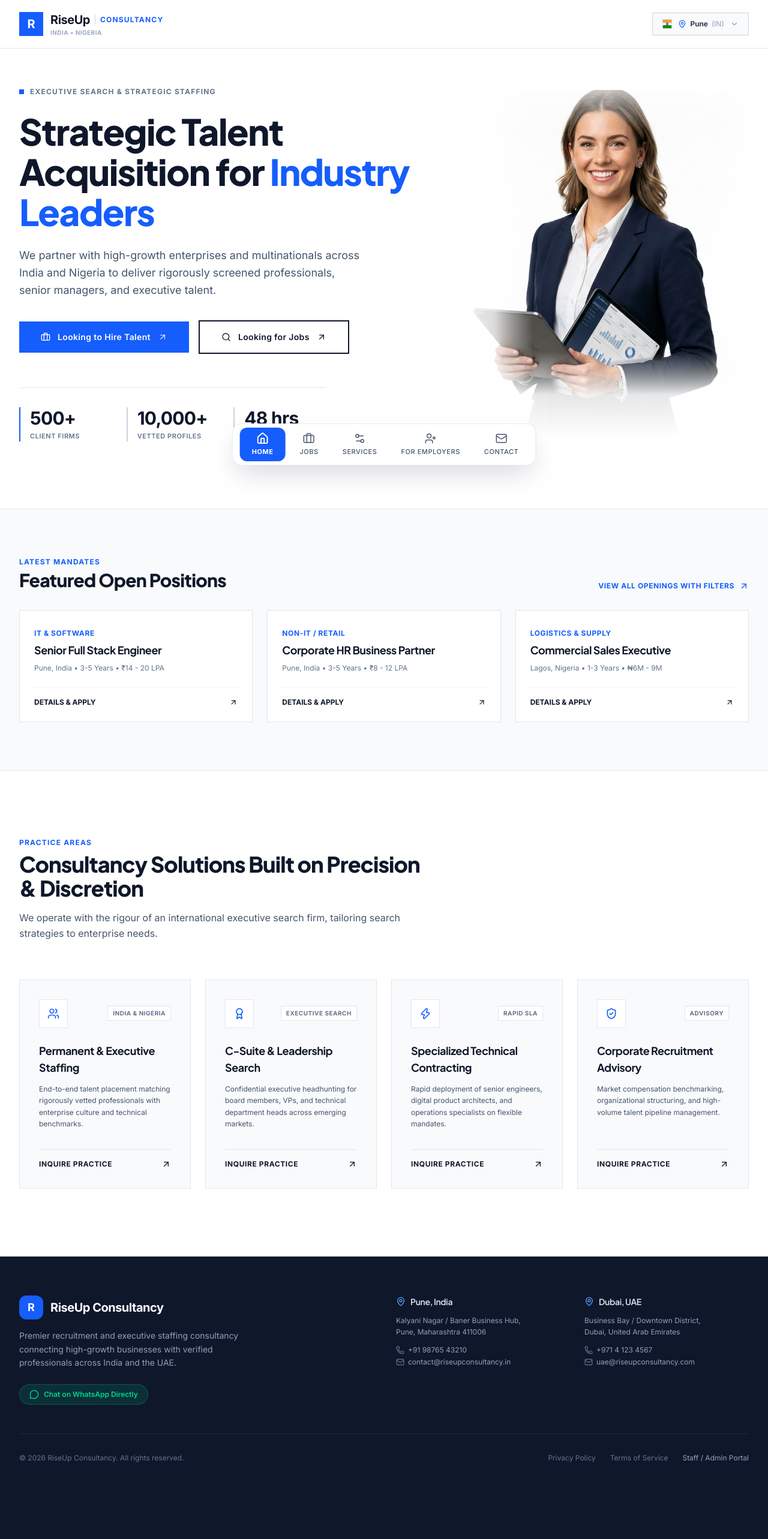
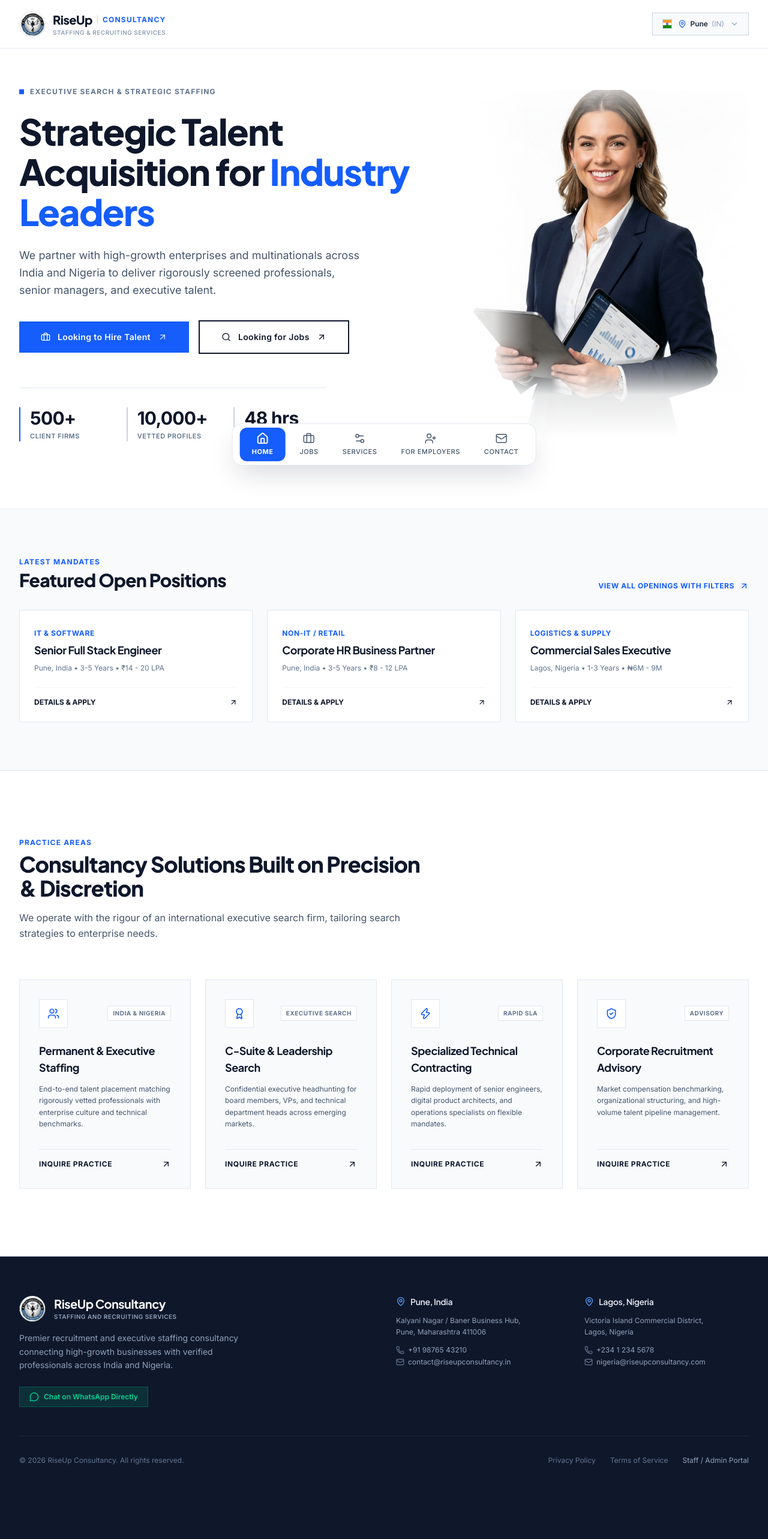
Before and after one commit to riseupconsultancy-pune/riseup-consultancy, a Next.js app: page / in a window 1280 px wide. Shown: the top 2566 px of the page at 60% size. Built offline with nearby package versions, Linux system fonts and the light colour scheme.

Commit message:
feat: Replace placeholder logo with official Rise Up Consultancy Pune logo in Header and Footer

```diff
--- a/src/components/Footer.tsx
+++ b/src/components/Footer.tsx
@@ -1,5 +1,6 @@
 import React from "react";
 import Link from "next/link";
+import Image from "next/image";
 import { Mail, Phone, MapPin, MessageCircle, ArrowUpRight } from "lucide-react";
 
 export default function Footer() {
@@ -8,23 +9,33 @@ export default function Footer() {
       <div className="max-w-7xl mx-auto px-4 sm:px-6 lg:px-8">
         <div className="grid grid-cols-1 md:grid-cols-4 gap-10 pb-12 border-b border-slate-800">
 
-          {/* Brand Info */}
+          {/* Brand Info with Official Logo */}
           <div className="md:col-span-2">
-            <div className="flex items-center gap-3 mb-4">
-              <div className="flex items-center justify-center w-10 h-10 rounded-xl bg-blue-600 text-white font-bold text-lg">
-                R
+            <div className="flex items-center gap-3.5 mb-4">
+              <div className="relative w-11 h-11 rounded-full overflow-hidden border border-slate-700 bg-white shrink-0">
+                <Image
+                  src="/images/rise_up_consultancy_pune_logo.jpg"
+                  alt="Rise Up Consultancy Logo"
+                  fill
+                  className="object-cover"
+                />
               </div>
-              <span className="text-xl font-bold tracking-tight">RiseUp Consultancy</span>
+              <div className="flex flex-col">
+                <span className="text-xl font-bold tracking-tight font-heading">RiseUp Consultancy</span>
+                <span className="text-[10px] text-slate-400 font-semibold tracking-wider uppercase">
+                  Staffing and Recruiting Services
+                </span>
+              </div>
             </div>
             <p className="text-sm text-slate-400 max-w-sm leading-relaxed mb-6">
-              Premier recruitment and executive staffing consultancy connecting high-growth businesses with verified professionals across India and the UAE.
+              Premier recruitment and executive staffing consultancy connecting high-growth businesses with verified professionals across India and Nigeria.
             </p>
             {/* 1-Click WhatsApp Button */}
             <a
               href="https://wa.me/919876543210?text=Hello%20RiseUp%20Consultancy,%20I%20would%20like%20to%20know%20more%20about%20your%20services"
               target="_blank"
               rel="noopener noreferrer"
-              className="inline-flex items-center gap-2 px-4 py-2 rounded-full bg-emerald-500/15 border border-emerald-500/30 text-emerald-400 text-xs font-semibold hover:bg-emerald-500/25 transition-colors"
+              className="inline-flex items-center gap-2 px-4 py-2 bg-emerald-500/15 border border-emerald-500/30 text-emerald-400 text-xs font-semibold hover:bg-emerald-500/25 transition-colors"
             >
               <MessageCircle className="w-4 h-4 text-emerald-400" />
               Chat on WhatsApp Directly
@@ -50,21 +61,21 @@ export default function Footer() {
             </div>
           </div>
 
-          {/* Dubai Office */}
+          {/* Nigeria Office */}
           <div>
             <h4 className="text-sm font-semibold text-slate-200 mb-3 flex items-center gap-2">
-              <MapPin className="w-4 h-4 text-blue-400" /> Dubai, UAE
+              <MapPin className="w-4 h-4 text-blue-400" /> Lagos, Nigeria
             </h4>
             <p className="text-xs text-slate-400 leading-relaxed">
-              Business Bay / Downtown District,<br />
-              Dubai, United Arab Emirates
+              Victoria Island Commercial District,<br />
+              Lagos, Nigeria
             </p>
             <div className="mt-3 flex flex-col gap-1 text-xs text-slate-400">
               <span className="flex items-center gap-1.5 hover:text-white transition-colors">
-                <Phone className="w-3.5 h-3.5 text-slate-500" /> +971 4 123 4567
+                <Phone className="w-3.5 h-3.5 text-slate-500" /> +234 1 234 5678
               </span>
               <span className="flex items-center gap-1.5 hover:text-white transition-colors">
-                <Mail className="w-3.5 h-3.5 text-slate-500" /> uae@riseupconsultancy.com
+                <Mail className="w-3.5 h-3.5 text-slate-500" /> nigeria@riseupconsultancy.com
               </span>
             </div>
           </div>
--- a/src/components/Header.tsx
+++ b/src/components/Header.tsx
@@ -2,6 +2,7 @@
 
 import React, { useState, useRef, useEffect } from "react";
 import Link from "next/link";
+import Image from "next/image";
 import { MapPin, ChevronDown, Check, Globe } from "lucide-react";
 
 interface LocationOption {
@@ -70,21 +71,27 @@ export default function Header() {
     <header className="w-full sticky top-0 z-40 bg-white/95 backdrop-blur-md border-b border-slate-200 transition-all duration-300">
       <div className="max-w-7xl mx-auto px-4 sm:px-6 lg:px-8 h-20 flex items-center justify-between">
 
-        {/* Left: Brand Logo with Sharp Square Monogram & Clean Typography */}
+        {/* Left: Official Brand Logo & Name */}
         <Link href="/" className="group flex items-center gap-3 focus:outline-none">
-          <div className="flex items-center justify-center w-10 h-10 bg-blue-600 text-white font-black text-xl transition-colors group-hover:bg-slate-900">
-            R
+          <div className="relative w-11 h-11 rounded-full overflow-hidden border border-slate-200 shadow-xs bg-white shrink-0 group-hover:scale-105 transition-transform duration-200">
+            <Image
+              src="/images/rise_up_consultancy_pune_logo.jpg"
+              alt="Rise Up Consultancy Logo"
+              fill
+              className="object-cover"
+              priority
+            />
           </div>
 
           <div className="flex flex-col">
             <div className="flex items-center tracking-tight">
-              <span className="text-xl font-extrabold text-slate-900 tracking-tight">RiseUp</span>
+              <span className="text-xl font-extrabold text-slate-900 tracking-tight font-heading">RiseUp</span>
               <span className="text-xs font-bold uppercase tracking-widest text-blue-600 ml-2 pl-2 border-l border-slate-300">
                 Consultancy
               </span>
             </div>
             <span className="text-[10px] font-semibold text-slate-400 tracking-wider uppercase">
-              India • Nigeria
+              Staffing & Recruiting Services
             </span>
           </div>
         </Link>
```
Also changed, not shown: public/images/rise_up_consultancy_pune_logo.jpg (added).
